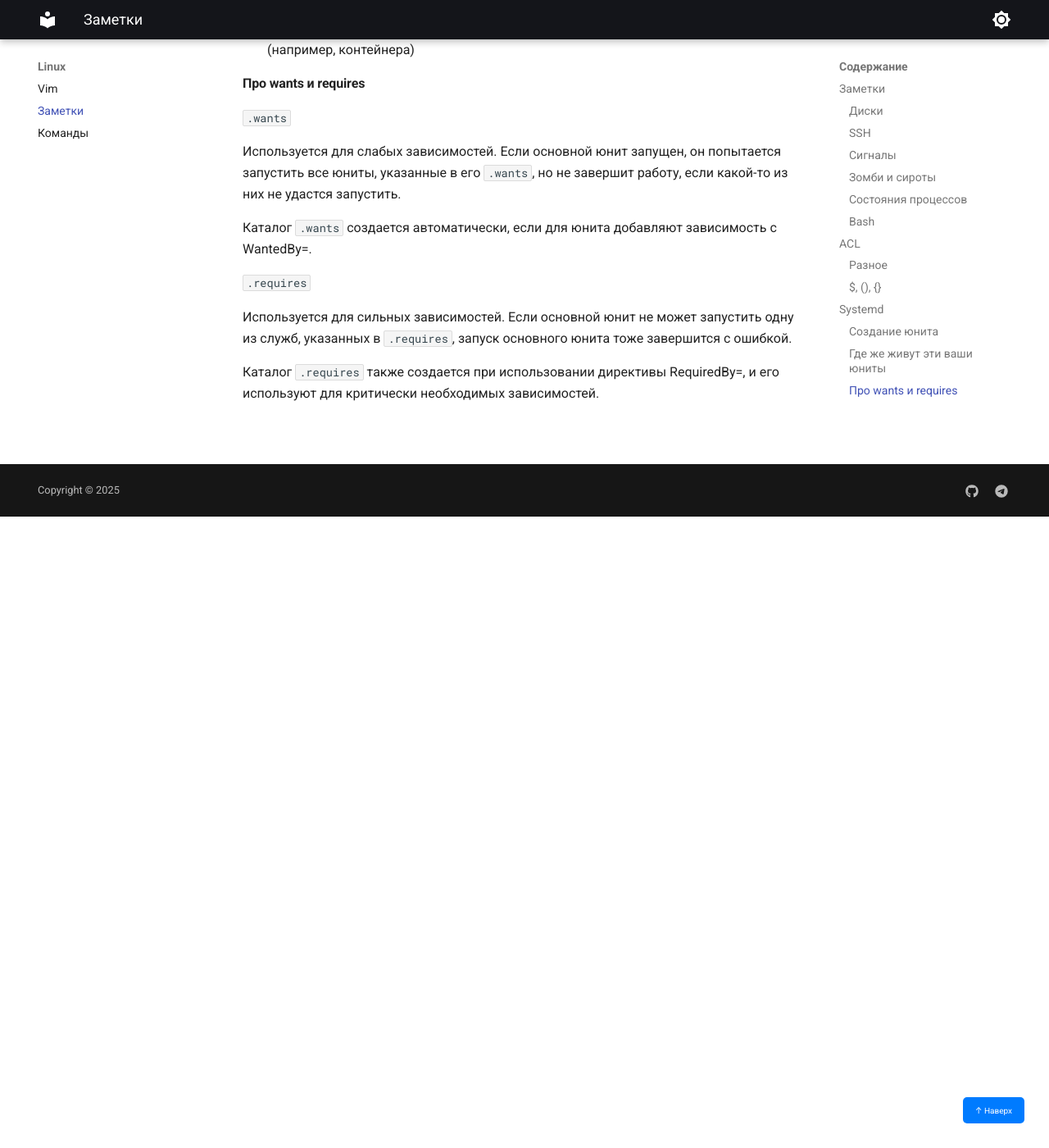
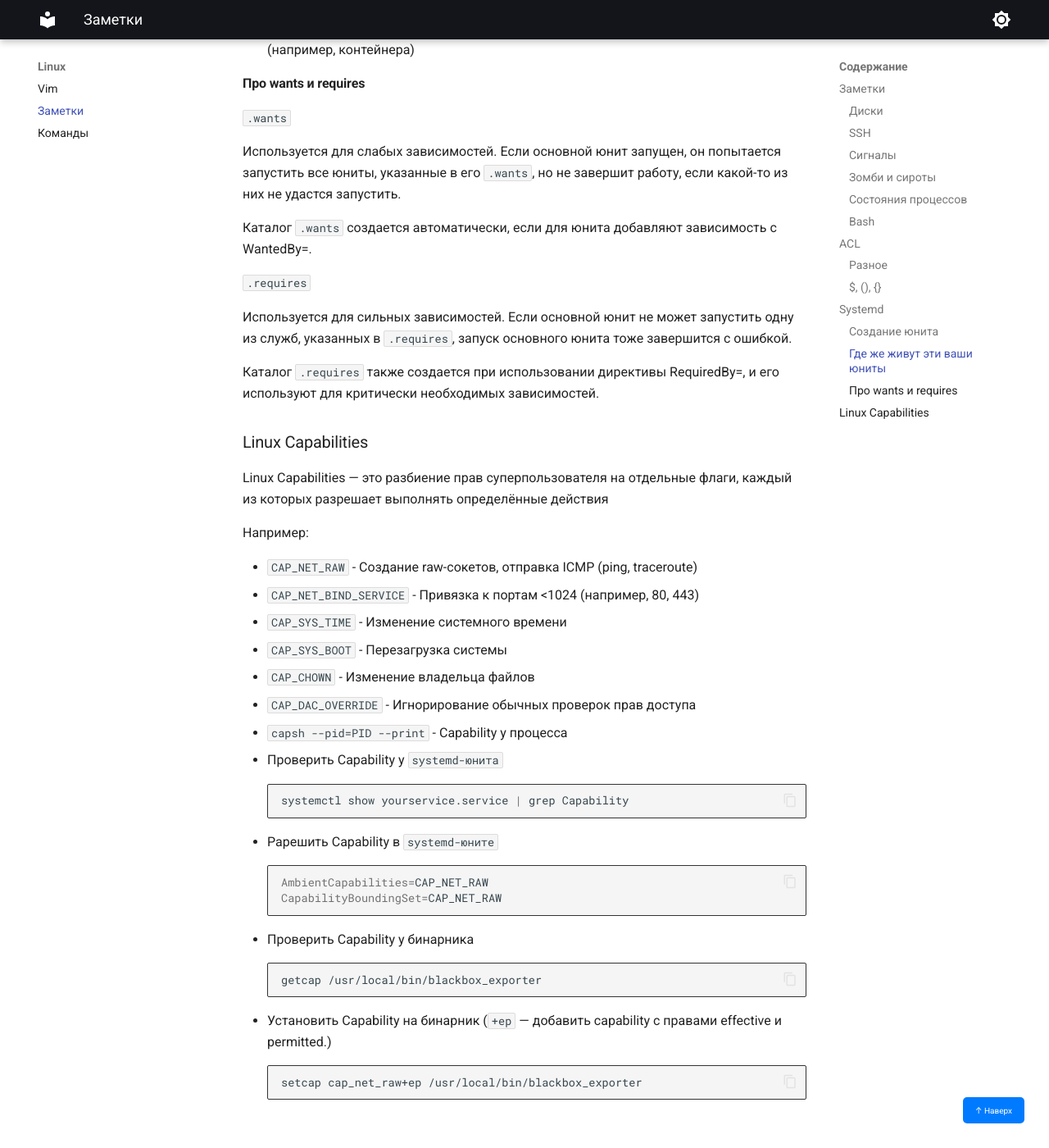
Before and after one commit to ilyamak04/wiki, an MkDocs documentation site: the page built from docs/linux/Заметки.md, in a window 1280 px wide and 1400 px high, scrolled down 8847 px. Shown: the whole window at 82% size. Built offline with MkDocs 1.6.1 and Material for MkDocs 9.7.7, drawn with Linux system fonts in a browser that asks for light colours.

Commit message:
ADD linux

````diff
--- a/docs/linux/Заметки.md
+++ b/docs/linux/Заметки.md
@@ -321,3 +321,39 @@ WantedBy=multi-user.target  # Указывает, что сервис долже
 Используется для сильных зависимостей. Если основной юнит не может запустить одну из служб, указанных в `.requires`, запуск основного юнита тоже завершится с ошибкой.
 
 Каталог `.requires` также создается при использовании директивы RequiredBy=, и его используют для критически необходимых зависимостей.
+
+### Linux Capabilities
+
+Linux Capabilities — это разбиение прав суперпользователя на отдельные флаги, каждый из которых разрешает выполнять определённые действия
+
+Например:
+
+- `CAP_NET_RAW`	- Создание raw-сокетов, отправка ICMP (ping, traceroute)
+- `CAP_NET_BIND_SERVICE`	- Привязка к портам <1024 (например, 80, 443)
+- `CAP_SYS_TIME`	- Изменение системного времени
+- `CAP_SYS_BOOT`	- Перезагрузка системы
+- `CAP_CHOWN`	- Изменение владельца файлов
+- `CAP_DAC_OVERRIDE`	- Игнорирование обычных проверок прав доступа
+
+- `capsh --pid=PID --print` - Capability у процесса
+
+- Проверить Capability у `systemd-юнита`
+```bash
+systemctl show yourservice.service | grep Capability
+```
+
+- Рарешить Capability в `systemd-юните`
+```bash
+AmbientCapabilities=CAP_NET_RAW
+CapabilityBoundingSet=CAP_NET_RAW
+```
+
+- Проверить Capability у бинарника
+```bash
+getcap /usr/local/bin/blackbox_exporter
+```
+
+- Установить Capability на бинарник (`+ep` — добавить capability с правами effective и permitted.)
+```bash
+setcap cap_net_raw+ep /usr/local/bin/blackbox_exporter
+```
````
Also changed, not shown: docs/linux/Команды.md (+22 -2 lines).
